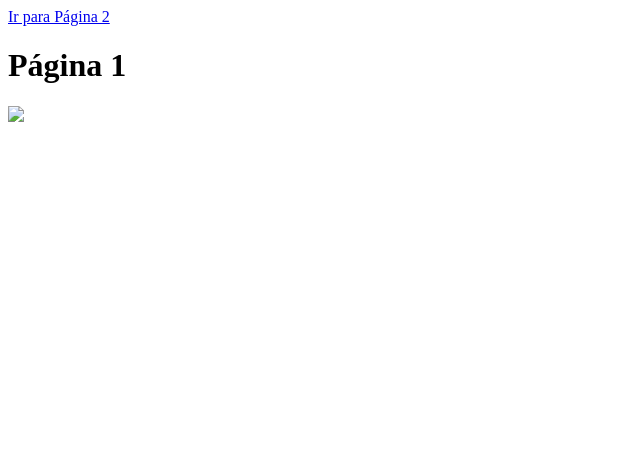
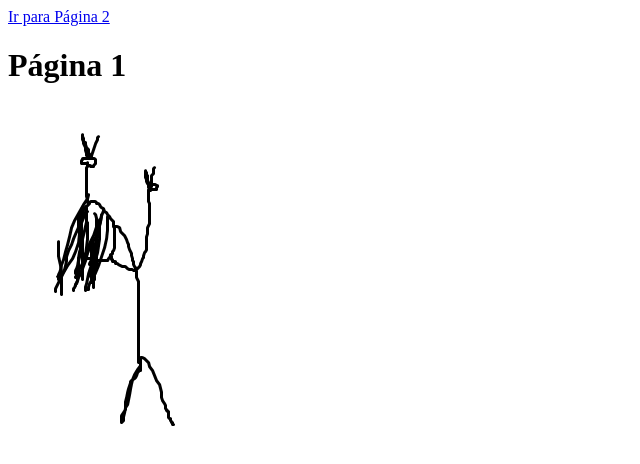
Before and after one commit to TixSoares/Rock-And-Roll, a plain HTML site: page index.html in a window 1280 px wide. Shown: the whole page, without its empty margins (0-640 px from the left). Drawn offline with Linux system fonts and the light colour scheme.

Commit message:
Update index.html

```diff
--- a/index.html
+++ b/index.html
@@ -9,6 +9,6 @@
     </head>
     <body>
         <h1>Página 1</h1>
-        <img src="rock1.png">
+        <img src="\imagens\rock1.png">
     </body>
 </html>
```
